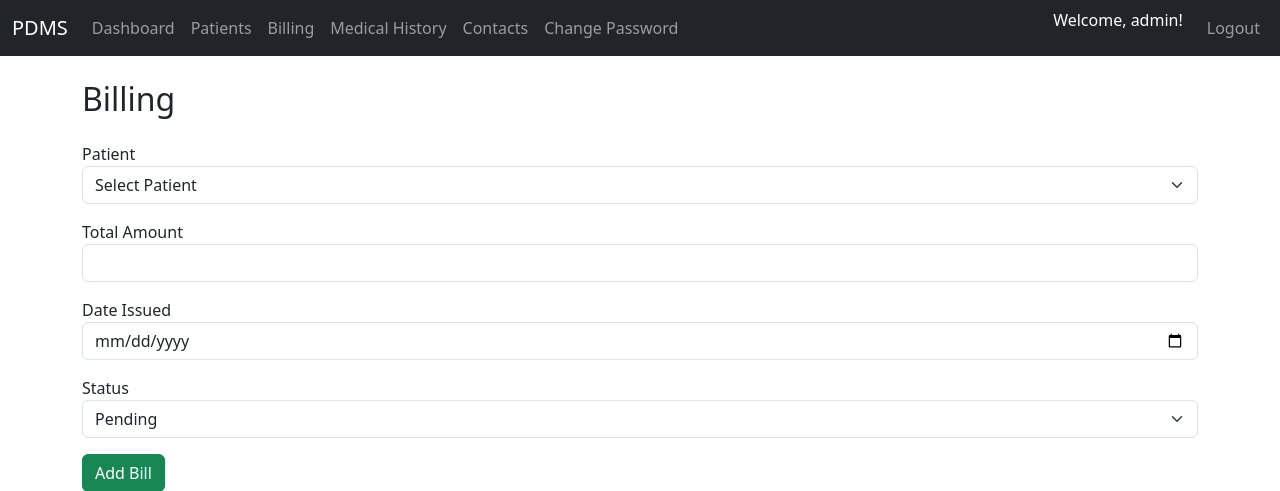
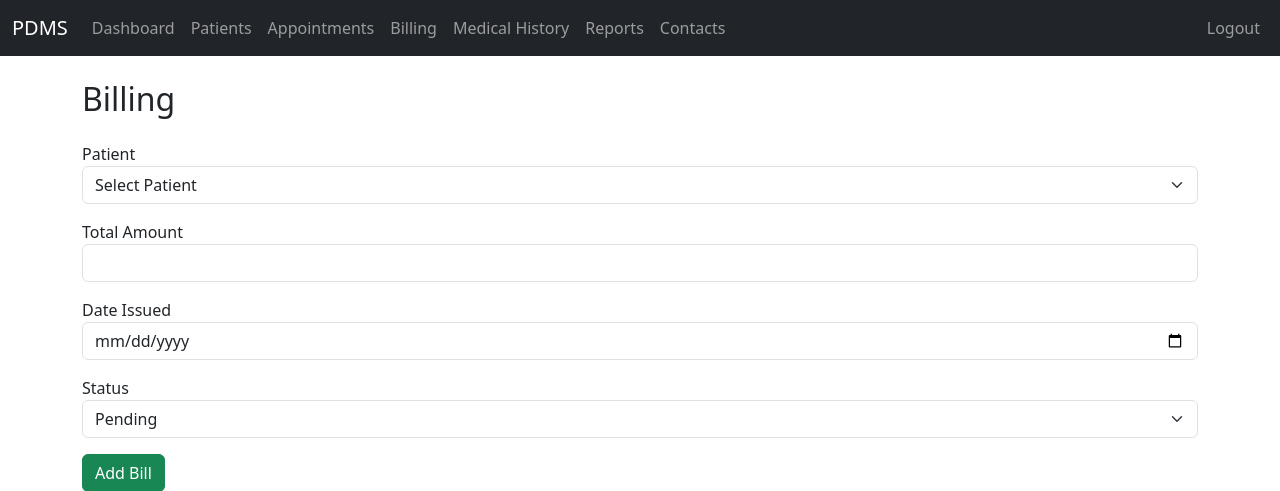
Before and after one commit to onesmuson/Patient-Data-Management-System-PDMS-, a Flask app: page /billing in a window 1280 px wide. Shown: the top 491 px of the page. Run offline with Flask 3, Linux system fonts and the light colour scheme; a user stored in the database is signed in.

Commit message:
Update base.html

```diff
--- a/templates/base.html
+++ b/templates/base.html
@@ -2,9 +2,8 @@
 <html lang="en">
 <head>
     <meta charset="UTF-8">
-    <meta name="viewport" content="width=device-width, initial-scale=1.0">
-    <title>PDMS</title>
-    <link href="https://cdn.jsdelivr.net/npm/bootstrap@5.3.2/dist/css/bootstrap.min.css" rel="stylesheet">
+    <title>Patient Management System</title>
+    <link href="https://cdn.jsdelivr.net/npm/bootstrap@5.3.0/dist/css/bootstrap.min.css" rel="stylesheet">
 </head>
 <body>
 <nav class="navbar navbar-expand-lg navbar-dark bg-dark">
@@ -18,19 +17,19 @@
         {% if current_user.is_authenticated %}
         <li class="nav-item"><a class="nav-link" href="{{ url_for('dashboard') }}">Dashboard</a></li>
         <li class="nav-item"><a class="nav-link" href="{{ url_for('patients') }}">Patients</a></li>
+        <li class="nav-item"><a class="nav-link" href="{{ url_for('appointments') }}">Appointments</a></li>
         <li class="nav-item"><a class="nav-link" href="{{ url_for('billing') }}">Billing</a></li>
         <li class="nav-item"><a class="nav-link" href="{{ url_for('medical_history') }}">Medical History</a></li>
+        <li class="nav-item"><a class="nav-link" href="{{ url_for('reports') }}">Reports</a></li>
         <li class="nav-item"><a class="nav-link" href="{{ url_for('contacts') }}">Contacts</a></li>
-        <li class="nav-item"><a class="nav-link" href="{{ url_for('change_password') }}">Change Password</a></li>
         {% endif %}
       </ul>
       <ul class="navbar-nav">
         {% if current_user.is_authenticated %}
-          <li class="nav-item"><span class="navbar-text text-white me-3">Welcome, {{ current_user.username }}!</span></li>
-          <li class="nav-item"><a class="nav-link" href="{{ url_for('logout') }}">Logout</a></li>
+        <li class="nav-item"><a class="nav-link" href="{{ url_for('logout') }}">Logout</a></li>
         {% else %}
-          <li class="nav-item"><a class="nav-link" href="{{ url_for('login') }}">Login</a></li>
-          <li class="nav-item"><a class="nav-link" href="{{ url_for('register') }}">Register</a></li>
+        <li class="nav-item"><a class="nav-link" href="{{ url_for('login') }}">Login</a></li>
+        <li class="nav-item"><a class="nav-link" href="{{ url_for('register') }}">Register</a></li>
         {% endif %}
       </ul>
     </div>
@@ -41,16 +40,13 @@
     {% with messages = get_flashed_messages(with_categories=true) %}
       {% if messages %}
         {% for category, message in messages %}
-          <div class="alert alert-{{ 'success' if category=='success' else 'danger' }} alert-dismissible fade show" role="alert">
-            {{ message }}
-            <button type="button" class="btn-close" data-bs-dismiss="alert"></button>
-          </div>
+          <div class="alert alert-{{ category }}">{{ message }}</div>
         {% endfor %}
       {% endif %}
     {% endwith %}
     {% block content %}{% endblock %}
 </div>
 
-<script src="https://cdn.jsdelivr.net/npm/bootstrap@5.3.2/dist/js/bootstrap.bundle.min.js"></script>
+<script src="https://cdn.jsdelivr.net/npm/bootstrap@5.3.0/dist/js/bootstrap.bundle.min.js"></script>
 </body>
 </html>
```
